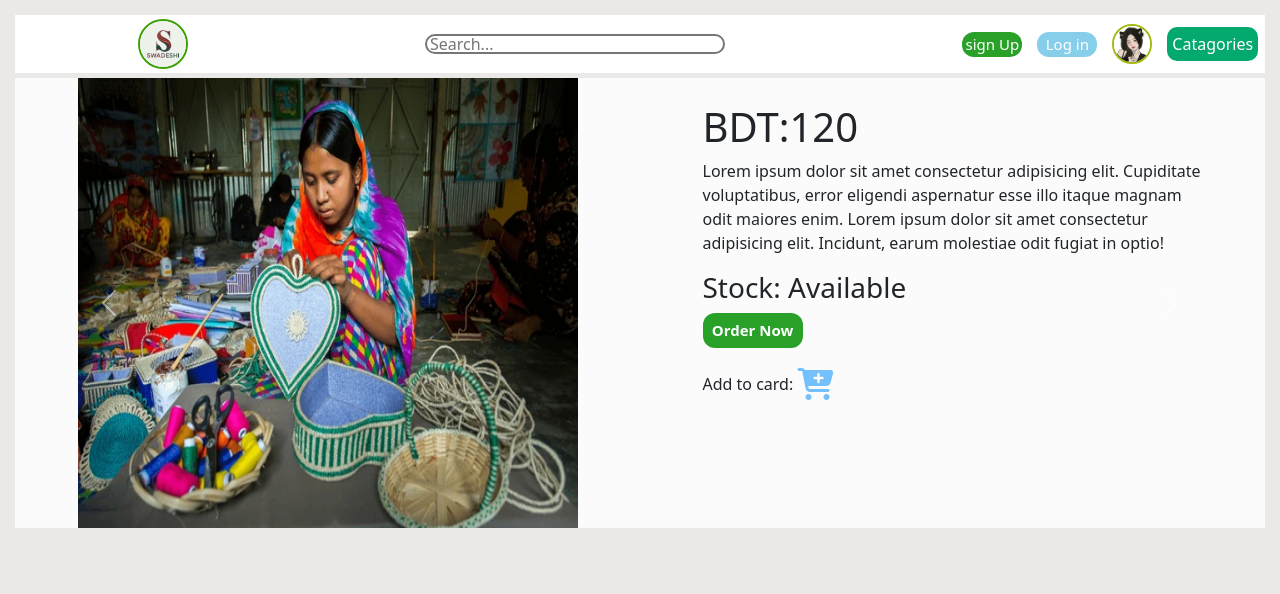
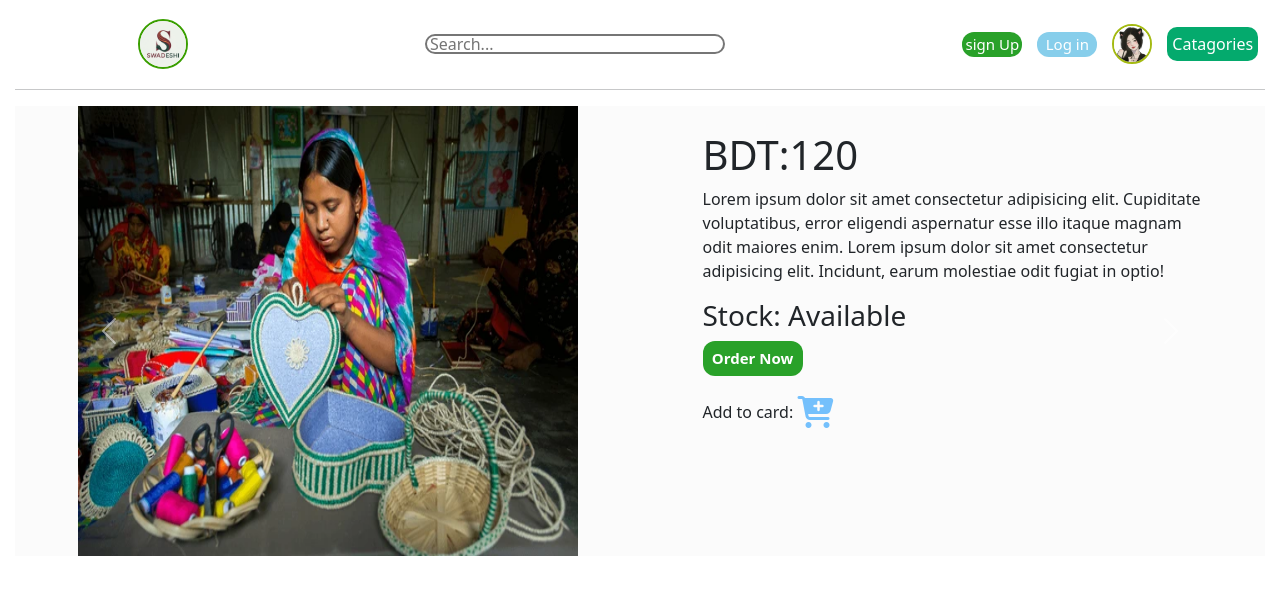
Before and after one commit to arjunmazumder/swadeshi, a plain HTML site: page index.html in a window 1280 px wide. Drawn offline with Linux system fonts and the light colour scheme.

Commit message:
color changed of body

```diff
--- a/css/style.css
+++ b/css/style.css
@@ -4,7 +4,7 @@
 }
 body{
 
-    background-color: rgb(235, 232, 232);
+    /* background-color: rgb(235, 232, 232); */
     padding: 15px;
 }
 
--- a/index.html
+++ b/index.html
@@ -60,6 +60,7 @@
 
         </nav>
     </header>
+    <hr/>
 
     <main>
 
```
